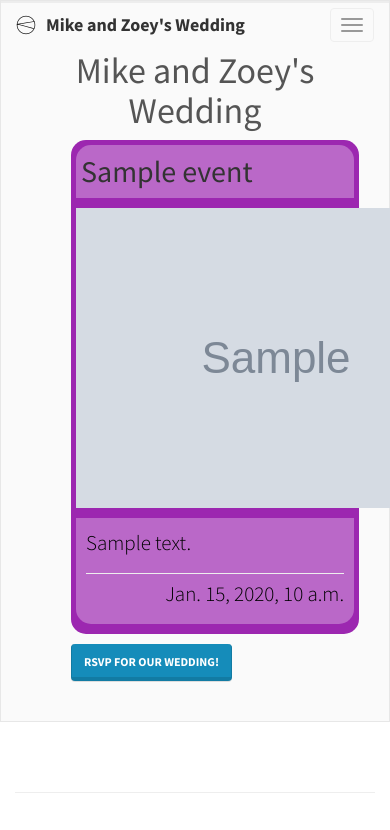
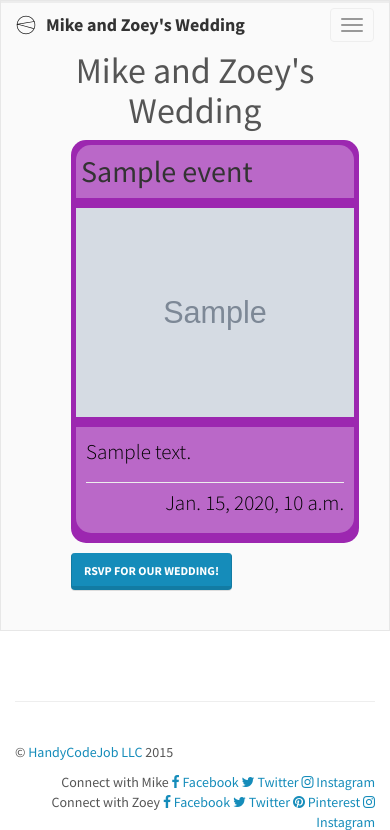
Before and after one commit to HandyCodeJob/mikeandzoey-site, a Django app: template src/templates/home.html in a window 390 px wide; the page is wider, and only the part inside the window is pictured. Shown: the top 830 px of that part. Run offline with Django 3.2, Linux system fonts and the light colour scheme; the template is opened without the code that fills it: most values are stand-ins (such as "Sample title", 1, 10 or a date in 2020); grey boxes marked "Sample" are stand-in pictures; some libraries are stand-ins or nearby versions.

Commit message:
make image responsive

```diff
--- a/src/static/site/css/main.css
+++ b/src/static/site/css/main.css
@@ -17,6 +17,10 @@
     background: #BA68C8;
     margin-top: 0px;
     padding: 10px 5px 10px 5px;
+}
+
+.event-img {
+    display: inline;
 }
 
 .event-desc {
--- a/src/templates/home.html
+++ b/src/templates/home.html
@@ -24,7 +24,7 @@
         <div class="col-md-8 col-md-offset-2 text-center">
           <h1>{% include "_brandname.html" %}</h1>
         </div>
-        <div class="col-md-8 col-md-offset-2">
+        <div class="col-md-8 col-md-offset-2 col-sm-10">
           <ul class="events">
             {% for event in events %}
             <li class="event">
@@ -33,7 +33,7 @@
                 <b class="event-person" title=""> </b>
               </h2>
               <div class="event-photo text-center">
-                <img src="{{ event.picture.url }}" alt="{{ event.title }}">
+                <img class="img-responsive event-img" src="{{ event.picture.url }}" alt="{{ event.title }}">
               </div>
                <div class="event-desc">
                 <p class="event-text">
```
